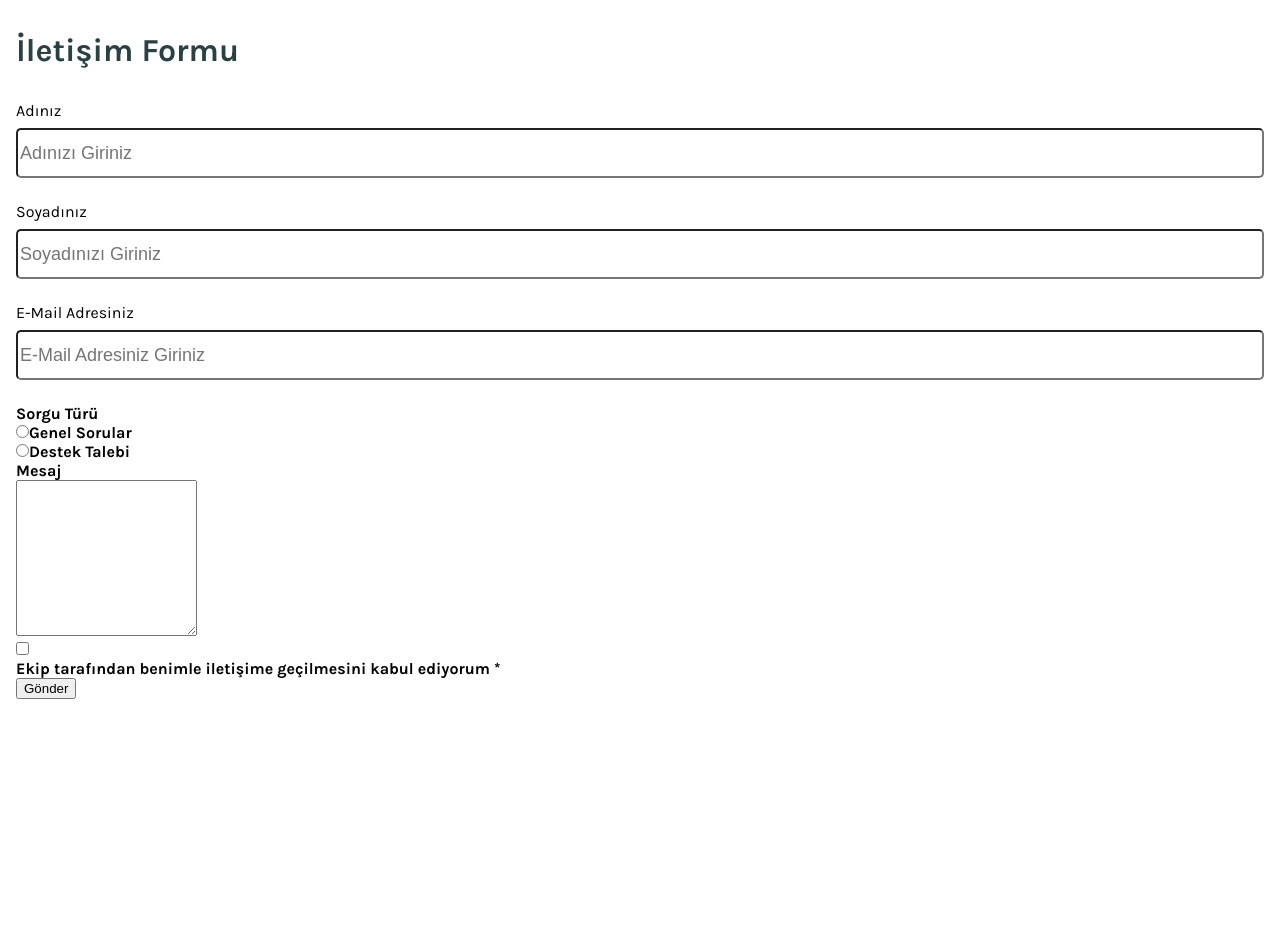
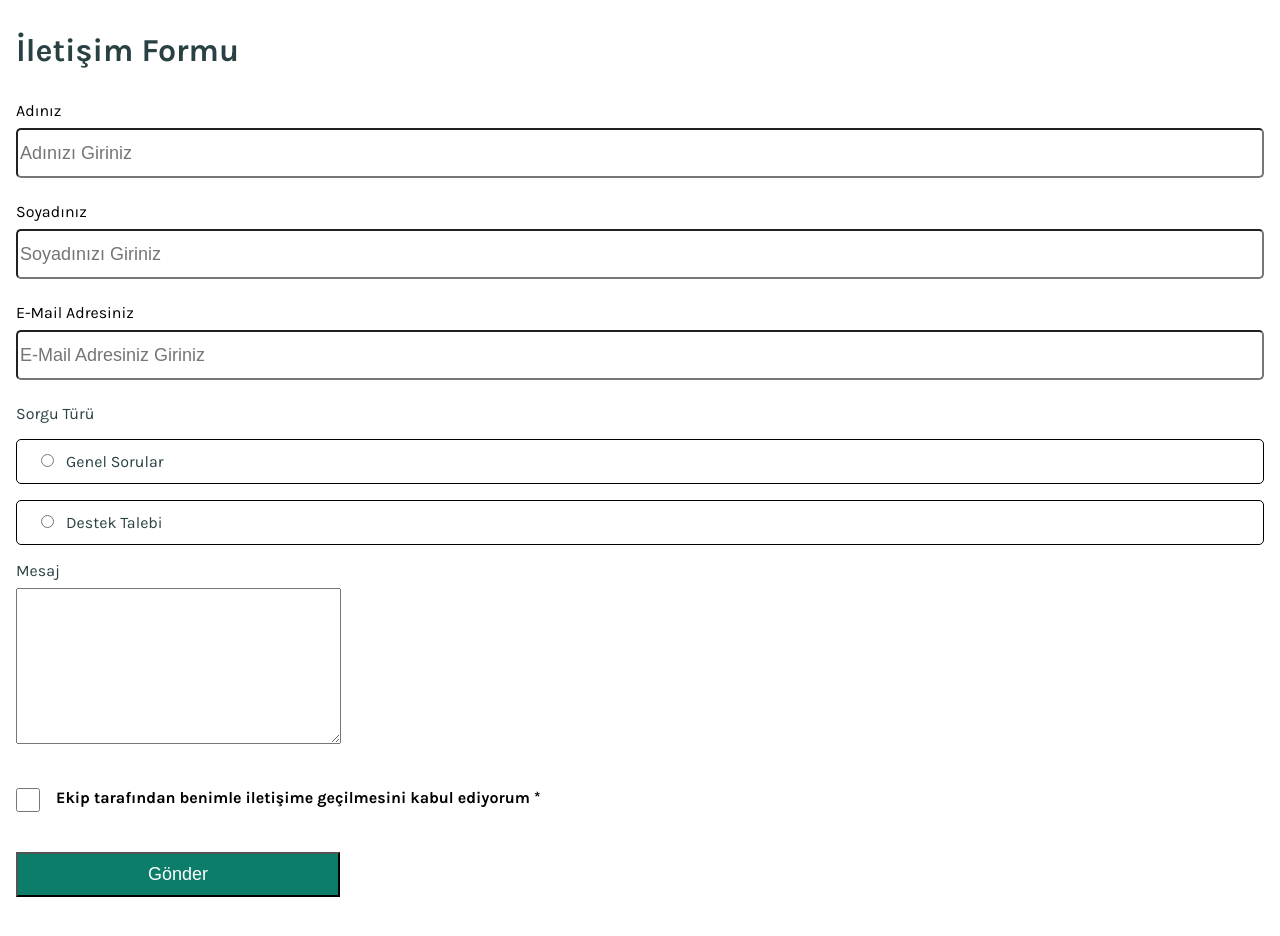
Before and after one commit to dursunkokturk/Front-End-School-React-JS-Project-Contact-Form-V1, a React (Vite) app: page / in a window 1280 px wide. Shown: the top 936 px of the page. Before the commit the page ends 800 px from the top, so only its background shows below. Built offline with nearby package versions, Linux system fonts and the light colour scheme.

Commit message:
src klasoru icindeki app.css dosyasinda form icindeki sorgu turu alani, mesaj alani, onay alani, buton alani icin css uygulandi, contactform.jsx component'i src klasoru icindeki components klasoru icine alindi

```diff
--- a/src/App.css
+++ b/src/App.css
@@ -38,3 +38,51 @@ form h1 {
   margin-bottom: 24px;
   border-radius: 5px;
 }
+
+.query-type h4 {
+  font-weight: 400;
+  color: #2A4144;
+  margin-bottom: 16px;
+}
+
+.query-types {
+  border: 1px solid black;
+  border-radius: 5px;
+  padding-top: 12px;
+  padding-bottom: 12px;
+}
+
+.query-types input {
+  margin-left: 24px;
+  margin-right: 12px;
+}
+
+.message {
+  margin-bottom: 40PX;
+}
+
+.message h4 {
+  color: #2A4144;
+  font-weight: 400;
+  margin-bottom: 8px;
+}
+
+.check {
+  display: flex;
+  flex-direction: row;
+  margin-bottom: 40px;
+}
+
+.check input {
+  width: 24px;
+  height: 24px;
+  margin-right: 16px;
+}
+
+button {
+  font-size: 18px;
+  color: #FFFFFF;
+  padding: 10px 130px;
+  margin-bottom: 56px;
+  background-color: #0C7D69;
+}
--- a/src/App.jsx
+++ b/src/App.jsx
@@ -1,44 +1,11 @@
+import ContactForm from './assets/Components/ContactForm'
 import './App.css'
 
 export default function App() {
 
   return (
     <>
-      <form action="">
-        <h1>İletişim Formu</h1>
-        <div className='user-information'>
-          <h4>Adınız</h4>
-          <input type="text" placeholder='Adınızı Giriniz' />
-        </div>
-        <div className='user-information'>
-          <h4>Soyadınız</h4>
-          <input type="text" placeholder='Soyadınızı Giriniz' />
-        </div>
-        <div className='user-information'>
-          <h4>E-Mail Adresiniz</h4>
-          <input type="text" placeholder='E-Mail Adresiniz Giriniz' />
-        </div>
-        <div className='query-type'>
-          <h4>Sorgu Türü</h4>
-          <h4>
-            <input type="radio" />
-            Genel Sorular
-          </h4>
-          <h4>
-            <input type="radio" />
-            Destek Talebi
-          </h4>
-        </div>
-        <div>
-          <h4>Mesaj</h4>
-          <textarea name="" id="" rows={10}></textarea>
-        </div>
-        <div className='check'>
-          <input type="checkbox" name="" id="" />
-          <h4 htmlFor="">Ekip tarafından benimle iletişime geçilmesini kabul ediyorum *</h4>
-        </div>
-        <button>Gönder</button>
-      </form>
+      <ContactForm />
     </>
   )
 }
--- /dev/null
+++ b/src/assets/Components/ContactForm.jsx
@@ -0,0 +1,43 @@
+import '../../App'
+
+export default function ContactForm() {
+  return (
+    <>
+      <form action="">
+        <h1>İletişim Formu</h1>
+        <div className='user-information'>
+          <h4>Adınız</h4>
+          <input type="text" placeholder='Adınızı Giriniz' />
+        </div>
+        <div className='user-information'>
+          <h4>Soyadınız</h4>
+          <input type="text" placeholder='Soyadınızı Giriniz' />
+        </div>
+        <div className='user-information'>
+          <h4>E-Mail Adresiniz</h4>
+          <input type="text" placeholder='E-Mail Adresiniz Giriniz' />
+        </div>
+        <div className='query-type'>
+          <h4>Sorgu Türü</h4>
+          <h4 className='query-types'>
+            <input type="radio" />
+            Genel Sorular
+          </h4>
+          <h4 className='query-types'>
+            <input type="radio" />
+            Destek Talebi
+          </h4>
+        </div>
+        <div className='message'>
+          <h4>Mesaj</h4>
+          <textarea name="" id="" rows={10} cols={38}></textarea>
+        </div>
+        <div className='check'>
+          <input type="checkbox" name="" id="" />
+          <h4>Ekip tarafından benimle iletişime geçilmesini kabul ediyorum *</h4>
+        </div>
+        <button>Gönder</button>
+      </form>
+    </>
+  )
+}
```
